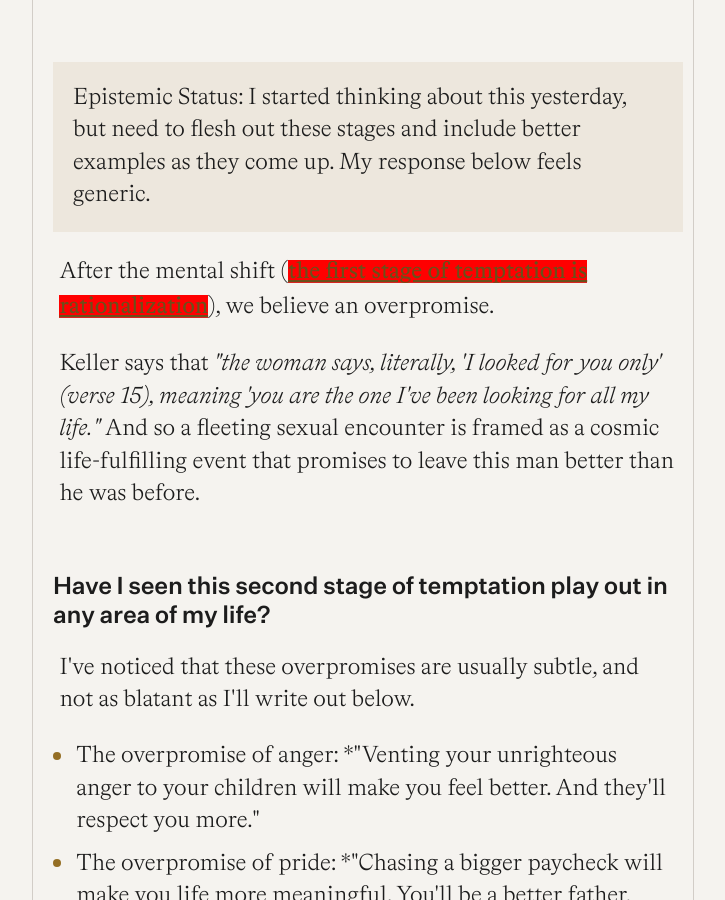
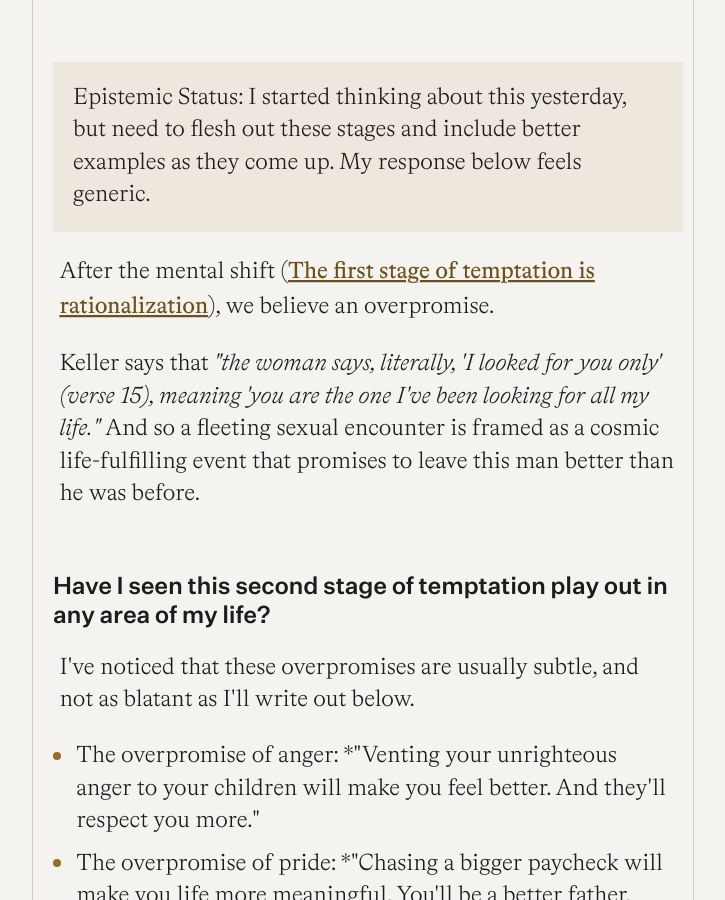
Before and after one commit to jsantiago611/digital-garden-master, a Jekyll site: the page built from _posts/2022-04-14-temptation-stage-2.md, in a window 1280 px wide and 900 px high, scrolled down 618 px. Shown: the whole window, without its empty margins (277-1002 px from the left). Built offline with Jekyll 4.4.1, drawn with Linux system fonts in a browser that asks for light colours.

```diff
--- a/_posts/2022-04-14-temptation-stage-2.md
+++ b/_posts/2022-04-14-temptation-stage-2.md
@@ -7,7 +7,7 @@ status: ongoing
 
 [[Epistemic Status: I started thinking about this yesterday, but need to flesh out these stages and include better examples as they come up. My response below feels generic.::wrap]]
 
-After the mental shift ([[the first stage of temptation is rationalization]]), we believe an overpromise.
+After the mental shift ([[The first stage of temptation is rationalization]]), we believe an overpromise.
 
 Keller says that *"the woman says, literally, 'I looked for you only' (verse 15), meaning 'you are the one I've been looking for all my life."* And so a fleeting sexual encounter is framed as a cosmic life-fulfilling event that promises to leave this man better than he was before.
 
```
